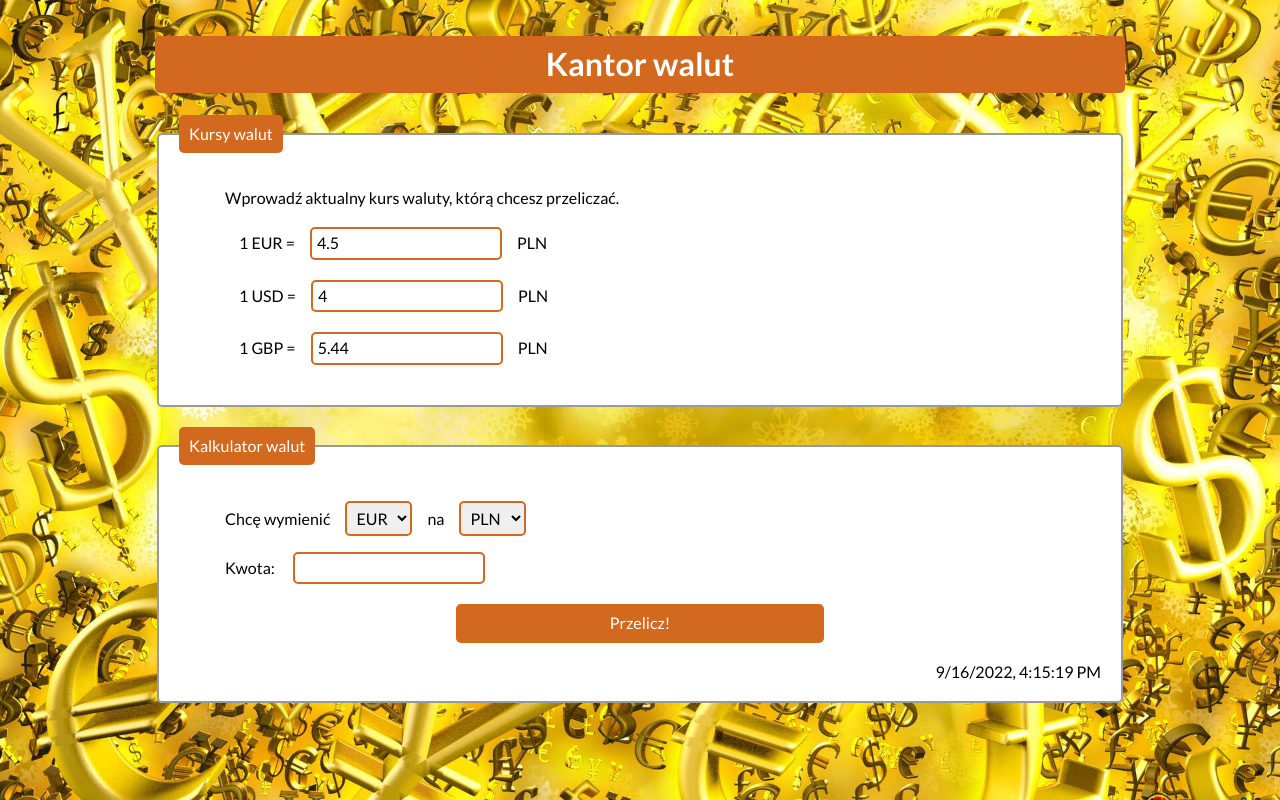
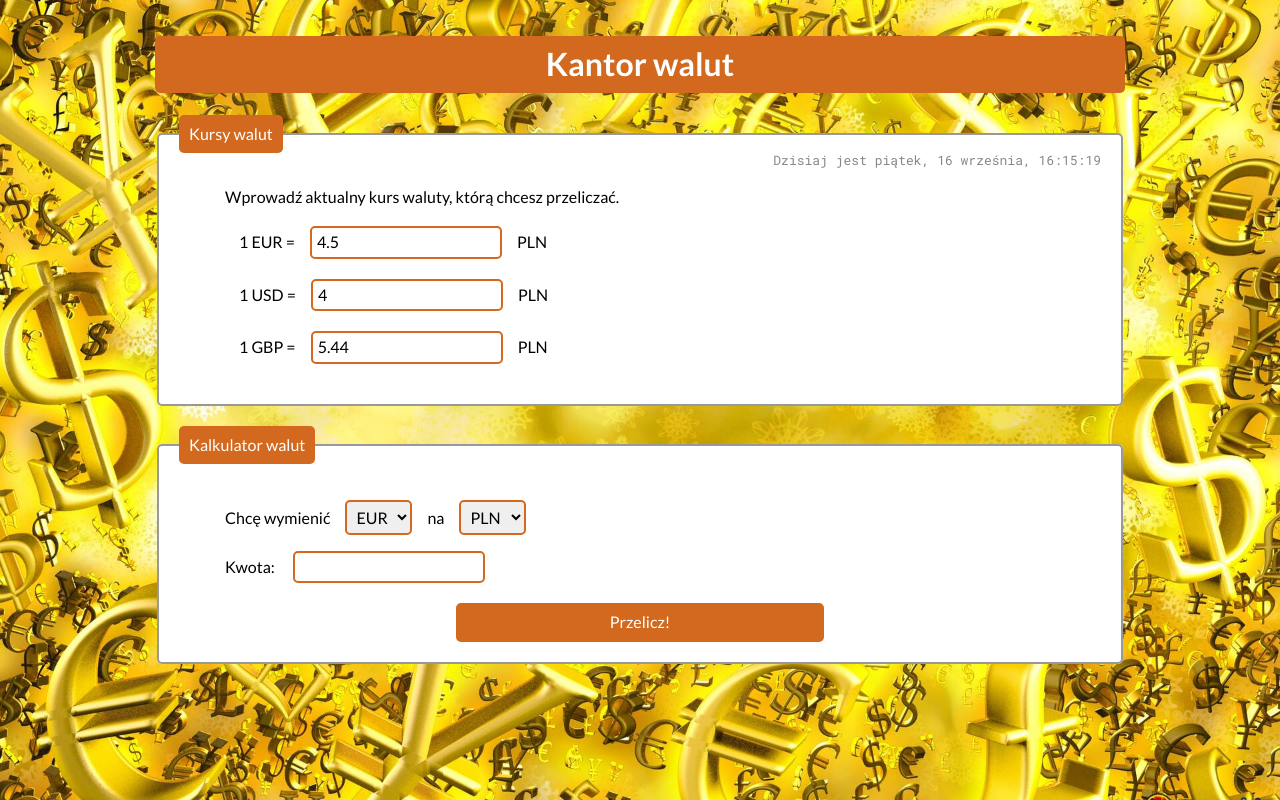
Before and after one commit to dickjaeger/currency-converter-react, a React (Create React App) app: page / in a window 1280 px wide. Built offline with nearby package versions, Linux system fonts and the light colour scheme.

Commit message:
added date

```diff
--- a/public/index.html
+++ b/public/index.html
@@ -11,9 +11,9 @@
       integrity="sha512-NhSC1YmyruXifcj/KFRWoC561YpHpc5Jtzgvbuzx5VozKpWvQ+4nXhPdFgmx8xqexRcpAglTj9sIBWINXa8x5w=="
       crossorigin="anonymous"
       referrerpolicy="no-referrer"
-    />
+      />
     <link
-      href="https://fonts.googleapis.com/css2?family=Lato:ital,wght@0,400;0,700;1,400;1,700&display=swap"
+      href="https://fonts.googleapis.com/css2?family=Lato:ital,wght@0,400;0,700;1,400;1,700&family=Roboto+Mono&display=swap"
       rel="stylesheet"
     />
 
--- a/src/Form/CurrentDate/index.js
+++ b/src/Form/CurrentDate/index.js
@@ -16,7 +16,17 @@ const CurrentDate = () => {
 
     return (
         <div className="date">
-            {date.toLocaleString()}
+            Dzisiaj jest {date.toLocaleString('pl-PL', {
+                weekday: "long",
+                day: "numeric",
+                month: "long",
+            })}
+            {", "}
+            {date.toLocaleString('pl-PL', {
+                hour: "numeric",
+                minute: "2-digit",
+                second: "2-digit",
+            })}
         </div>
     );
 };
--- a/src/Form/CurrentDate/style.css
+++ b/src/Form/CurrentDate/style.css
@@ -1,5 +1,9 @@
 .date {
-    margin-top: 20px;
+    font-family: 'Roboto Mono', monospace;
+    font-size: small;
+    margin-bottom: 20px;
+    margin-top: -20px;
     max-width: 100%;
     text-align: right;
+    color: #888;
 }
--- a/src/Form/index.js
+++ b/src/Form/index.js
@@ -20,8 +20,8 @@ const Form = ({ showResult, setError, setMessage }) => {
     const onFormSubmit = (event) => {
         event.preventDefault();
 
-        const currency1 = currencies.find(({name}) => name === currency1Name);
-        const currency2 = currencies.find(({name}) => name === currency2Name);
+        const currency1 = currencies.find(({ name }) => name === currency1Name);
+        const currency2 = currencies.find(({ name }) => name === currency2Name);
 
         if (amount === "") {
             setError(true);
@@ -48,6 +48,7 @@ const Form = ({ showResult, setError, setMessage }) => {
             <Fieldset
                 title="Kursy walut"
                 body={<>
+                    <CurrentDate />
                     <p className="form__paragraph">
                         Wprowadź aktualny kurs waluty, którą chcesz przeliczać.
                     </p>
@@ -89,7 +90,6 @@ const Form = ({ showResult, setError, setMessage }) => {
                         </label>
                     </p>
                     <button className="form__button">Przelicz!</button>
-                    <CurrentDate />
                 </>}
             />
         </form>
```
